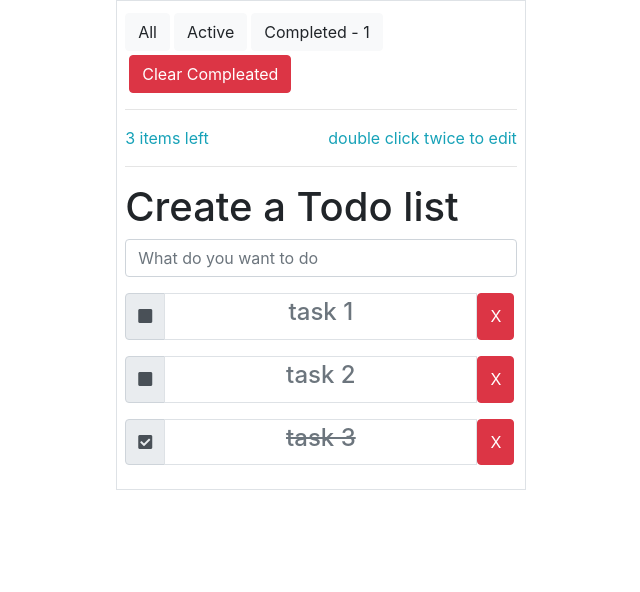
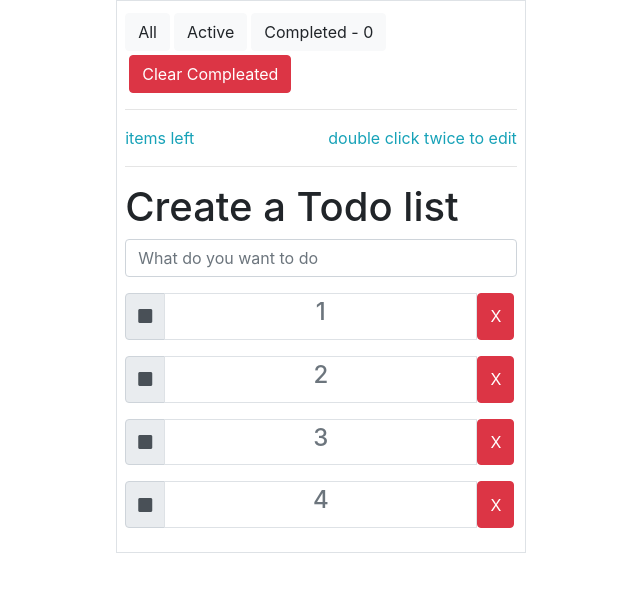
Before and after one commit to Smbat141/vue-js, a Vue app: page / in a window 1280 px wide. Shown: the top 592 px of the page, without its empty margins (319-959 px from the left). Built offline with nearby package versions, Linux system fonts and the light colour scheme.

Commit message:
version 1.0

```diff
--- a/package.json
+++ b/package.json
@@ -9,7 +9,8 @@
   },
   "dependencies": {
     "core-js": "^2.6.5",
-    "vue": "^2.6.6"
+    "vue": "^2.6.6",
+    "vuex": "^3.1.0"
   },
   "devDependencies": {
     "@vue/cli-plugin-babel": "^3.5.0",
--- a/src/conponents/Post.vue
+++ b/src/conponents/Post.vue
@@ -2,14 +2,14 @@
     <div class="input-group mb-3">
         <div class="input-group-prepend">
             <div class="input-group-text">
-                <!--<input type="checkbox"  v-model="data.checked" class="c">-->
+<!--                <input type="checkbox"  v-model="data.checked" class="c">-->
                 <span v-bind:class="[data.checked ? checkedClass : squareClass]" @click="data.checked = !data.checked"></span>
             </div>
         </div>
-        <span class="border text-center p-1 text-secondary" @dblclick="data.edit = true" v-show="data.edit == false">
+        <span class="border text-center p-1 text-secondary" @dblclick="edit = true" v-show="edit == false">
                 <h4 :class="{del:data.checked}">{{data.title}}</h4>
         </span>
-        <input v-show="data.edit" type="text" v-model="data.title" @dblclick="data.edit = false" class="editInput">
+        <input v-show="edit" type="text" v-model="data.title" @dblclick="edit = false" class="editInput">
         <div class="input-group-prepend">
             <button class="btn btn-danger rounded" @click="deletePost">X</button>
         </div>
@@ -22,15 +22,15 @@
         data() {
             return {
                 checkedClass:'fa fa-check-square',
-                squareClass:'fa fa-square'
+                squareClass:'fa fa-square',
+                edit: false,
             }
         },
-        props: ['data', 'index'],
+        props: ['data'],
         methods: {
             deletePost() {
-                this.$emit('deletePost', this.index,this.data.title)
+                this.$store.commit('deletePost',this.data.id)
             },
-
         },
 
     }
@@ -40,7 +40,6 @@
     span {
         width: 80%;
     }
-
     .editInput {
         width: 80%;
     }
@@ -48,7 +47,6 @@
     .del {
         text-decoration: line-through;
     }
-
     test{
         background-color: aqua;
     }
--- a/src/conponents/Posts.vue
+++ b/src/conponents/Posts.vue
@@ -4,13 +4,13 @@
             <div class="float-right">
                 <button type="button" class="btn btn-light" @click="button = 'all'">All</button>
                 <button type="button" class="btn btn-light m-1" @click="button = 'active'">Active</button>
-                <button type="button" class="btn btn-light" @click="button = 'com'">Completed - {{selectCompleted.length}}</button>
+                <button type="button" class="btn btn-light" @click="button = 'com'">Completed - {{selectCompleted}}</button>
                 <button type="button" class="btn btn-danger ml-1" @click="deleteCompleted">Clear Compleated</button>
             </div>
         </div>
         <hr>
         <div>
-            <span class="text-info">{{data.length}} items left</span>
+            <span class="text-info"> items left</span>
             <span class="float-right text-info">double click twice to edit</span>
         </div>
         <hr>
@@ -26,14 +26,10 @@
                 >
             </div>
         </form>
-        <!--<pre>
-            {{data}}
-        </pre>-->
         <app-post
+                v-for="d in filteredData"
                 :data="d"
-                :index="index"
-                v-for="(d,index) of filteredData"
-                @deletePost="deletePost"
+                :key="d.id"
         >
         </app-post>
     </div>
@@ -51,53 +47,24 @@
             return {
                 title: '',
                 button:'all',
-                data: [
-                    {title: 'task 1', edit: false, checked: false},
-                    {title: 'task 2', edit: false, checked: false},
-                    {title: 'task 3', edit: false, checked: true},
-                ],
             }
         },
         methods: {
             addTask() {
-                this.data.push({title: this.title, edit: false, checked: false})
+               this.$store.commit('addPost',this.title)
                 this.title = '';
             },
-            deletePost(index,title) {
-                let findIndex = this.data.findIndex(i => i.title === title)
-               this.data.splice(findIndex,1)
-            },
             deleteCompleted(){
-              let length = this.data.length - 1;
-                for(let i = length; i >= 0;i--){
-                    if(this.data[i].checked){
-                        this.data.splice(i,1)
-                    }
-            }
+              this.$store.commit('deleteCompleted')
             }
         },
         computed: {
             filteredData() {
-                if(this.button === 'all'){
-                    return this.data.filter(key => {
-                        return key;
-                    })
-                }
-                else if(this.button === 'com'){
-                    return this.data.filter(key => {
-                        return key.checked;
-                    })
-                }
-                else if(this.button === 'active'){
-                    return this.data.filter(key => {
-                        return !key.checked;
-                    })
-                }
+               return this.$store.getters.filterData(this.button)
             },
             selectCompleted(){
-                return this.data.filter(key => {
-                    return key.checked;
-                })
+                return this.$store.getters.selectCompleted;
+
             }
         }
     }
--- a/src/main.js
+++ b/src/main.js
@@ -1,8 +1,10 @@
 import Vue from 'vue'
 import App from './App.vue'
+import store from './store/index'
 
 export const emitter = new Vue();
 new Vue({
     el: '#app',
     render: h => h(App),
+    store,
 })
--- /dev/null
+++ b/src/store/index.js
@@ -0,0 +1,64 @@
+import Vue from 'vue'
+import Vuex from 'vuex'
+
+Vue.use(Vuex)
+
+export default new Vuex.Store({
+    state:{
+        data: [
+            {id: 1,title: '1',  checked: false},
+            {id: 2,title: '2',  checked: false},
+            {id: 3,title: '3',  checked: false},
+            {id: 4,title: '4',  checked: false},
+        ],
+    },
+    getters:{
+        filterData:state => button =>{
+            if(button === 'all'){
+                return state.data.filter(key => {
+                    return key;
+                });
+            }
+            else if(button === 'active'){
+                return state.data.filter(key => {
+                    return !key.checked;
+                })
+            }
+            else if(button === 'com'){
+                return state.data.filter(key => {
+                    return key.checked;
+                })
+            }
+        },
+        selectCompleted(state){
+            return state.data.filter(key => {
+                return key.checked;
+            }).length;
+        }
+
+    },
+    actions:{
+
+    },
+    mutations:{
+        addPost(state,title){
+            state.data.push({
+                id: state.data.length ? state.data[state.data.length - 1].id + 1 : 1,
+                title: title,
+                checked: false,
+            });
+        },
+        deletePost(state,index){
+            let findIndex = state.data.findIndex(i => i.id === index)
+            state.data.splice(findIndex,1)
+        },
+        deleteCompleted(state){
+            let length = state.data.length - 1;
+            for(let i = length; i >= 0;i--){
+                if(state.data[i].checked){
+                    state.data.splice(i,1)
+                }
+            }
+        }
+    },
+})
```
Also changed, not shown: 1 other file (tests, documents, lock files or other folders).
